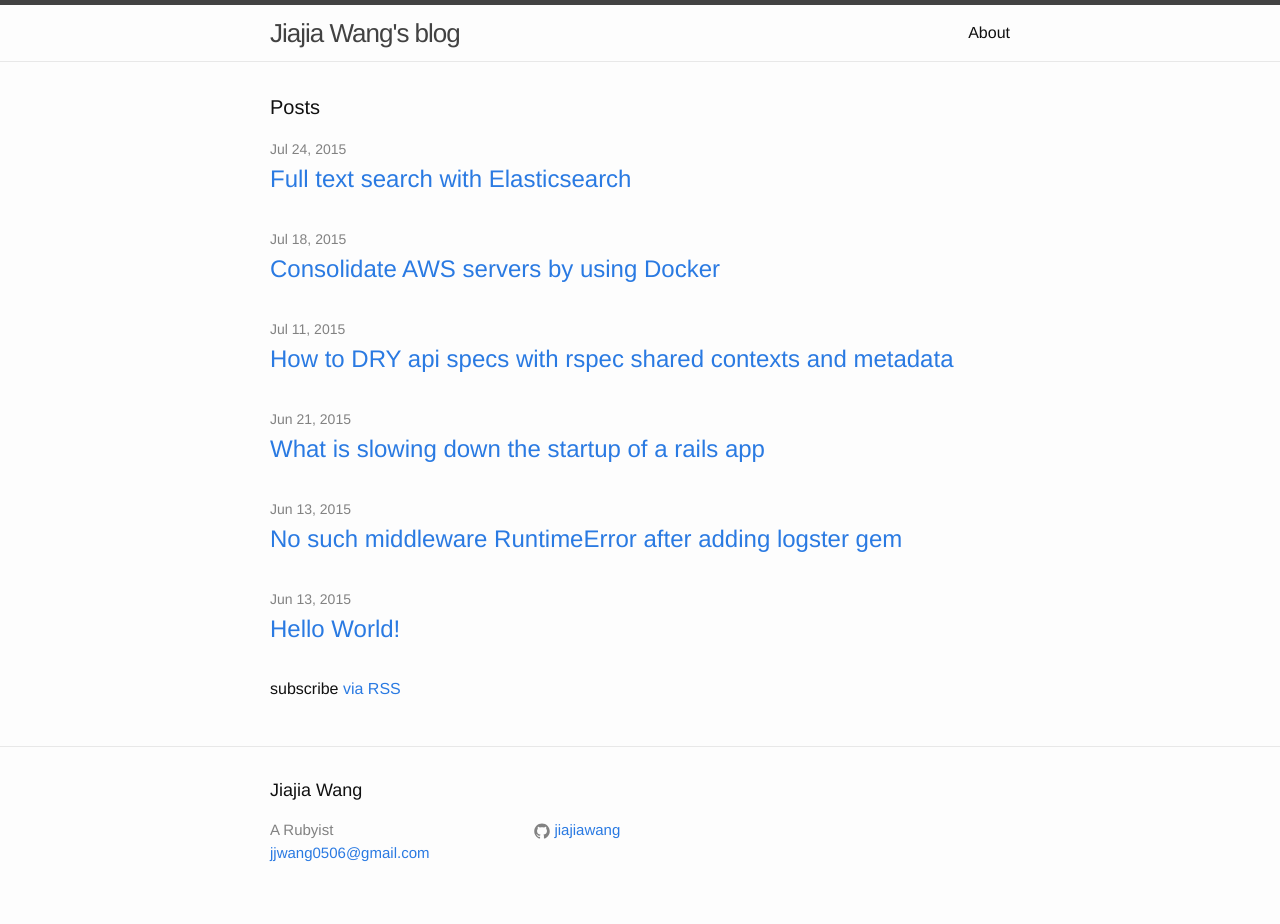
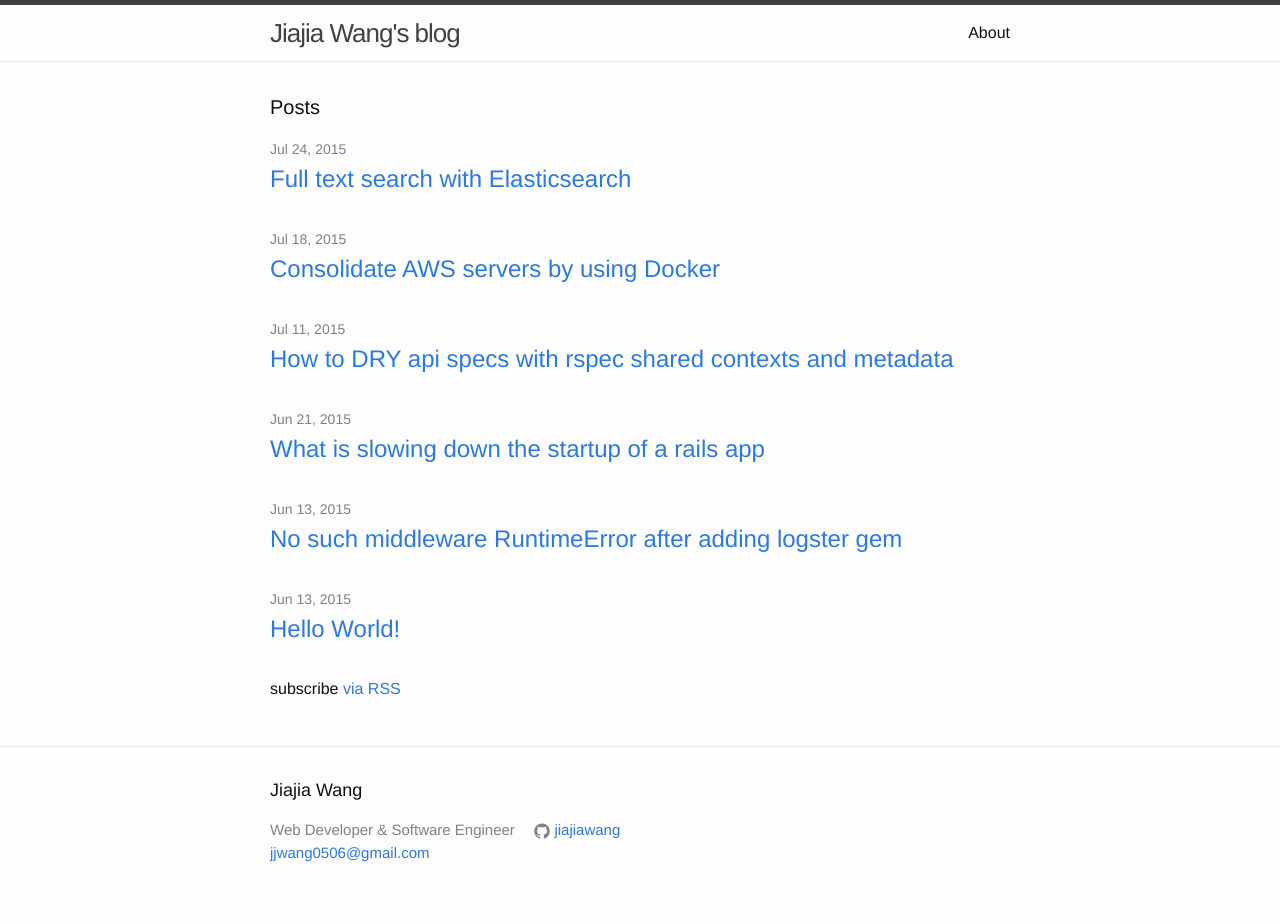
Before and after one commit to jiajiawang/jiajiawang.github.io, a Jekyll site: the page built from index.html, in a window 1280 px wide. Built offline with Jekyll 4.4.1, drawn with Linux system fonts in a browser that asks for light colours.

Commit message:
Update title

```diff
--- a/_config.yml
+++ b/_config.yml
@@ -1,7 +1,7 @@
 # Site settings
 title: Jiajia Wang's blog
 author: Jiajia Wang
-author_title: A Rubyist
+author_title: Web Developer & Software Engineer
 email: jjwang0506@gmail.com
 description: > # this means to ignore newlines until "baseurl:"
 baseurl: "" # the subpath of your site, e.g. /blog/
```
Also changed, not shown: about.md (+3 -1 lines).
